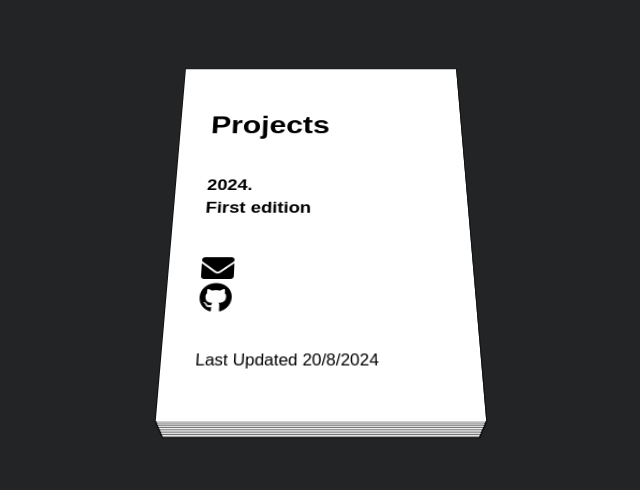
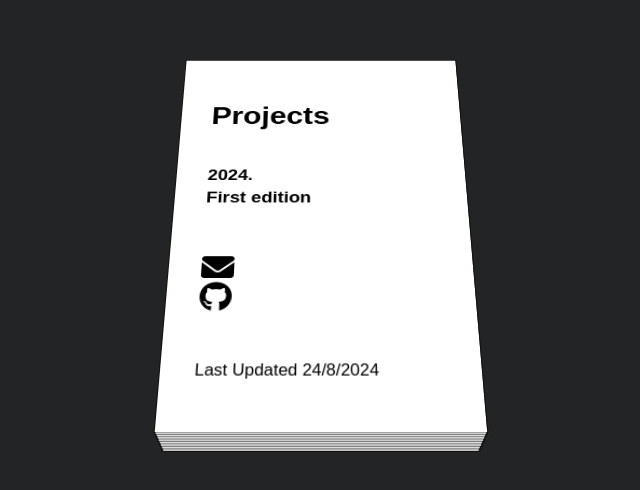
Before and after one commit to Mouri69/project-portfolio, a plain HTML site: page index.html in a window 1280 px wide. Shown: the part 174-664 px from the top of the page, without its empty margins (319-959 px from the left). Drawn offline with Linux system fonts and the light colour scheme.

Commit message:
Added image file, changed date to 24/8/2024, added XO game and 2048 game

```diff
--- a/index.html
+++ b/index.html
@@ -17,7 +17,7 @@
                     <i class="fa-solid fa-envelope"></i>
                 </a>
                 <a href="https://github.com/Mouri69" target="_blank"><i class="fab fa-github"></i></a>
-                <p>Last Updated 20/8/2024</p>
+                <p>Last Updated 24/8/2024</p>
             </div>
             <div class="back">
                 <h2>Snake Game</h2>
@@ -28,7 +28,7 @@
 
         <div class="page">
             <div class="front">
-                <img src="snake.png" alt="Snake Game">
+                <img src="images/snake.png" alt="Snake Game">
                 <a href="https://mouri69-snakegame.vercel.app" target="_blank"><i class="fa-solid fa-diagram-project"></i></a>
             </div>
             <div class="back">
@@ -40,7 +40,7 @@
 
         <div class="page">
             <div class="front">
-                <img src="spy.png" alt="Spy Game">
+                <img src="images/spy.png" alt="Spy Game">
                 <a href="https://mouri69-spygame.vercel.app" target="_blank"><i class="fa-solid fa-diagram-project"></i></a>
             </div>
             <div class="back">
@@ -52,7 +52,7 @@
 
         <div class="page">
             <div class="front">
-                <img src="connect4.jpeg" alt="Connect Four Game">
+                <img src="images/connect4.jpeg" alt="Connect Four Game">
                 <a href="https://mouri69-connect4.vercel.app" target="_blank"><i class="fa-solid fa-diagram-project"></i></a>
             </div>
             <div class="back">
@@ -64,7 +64,7 @@
 
         <div class="page">
             <div class="front">
-                <img src="car.png" alt="vrom-vrom-car">
+                <img src="images/car.png" alt="vrom-vrom-car">
                 <a href="https://mouri69-vromvromcar.vercel.app" target="_blank"><i class="fa-solid fa-diagram-project"></i></a>
             </div>
             <div class="back">
@@ -76,7 +76,7 @@
 
         <div class="page">
             <div class="front">
-                <img src="randomteam.png" alt="Random Team Selector">
+                <img src="images/randomteam.png" alt="Random Team Selector">
                 <a href="https://mouri69-randomteam.vercel.app" target="_blank"><i class="fa-solid fa-diagram-project"></i></a>
             </div>
             <div class="back">
@@ -88,7 +88,7 @@
 
         <div class="page">
             <div class="front">
-                <img src="weather.jpeg" alt="Weather App">
+                <img src="images/weather.jpeg" alt="Weather App">
                 <a href="https://mouri69-weather.vercel.app" target="_blank"><i class="fa-solid fa-diagram-project"></i></a>
             </div>
             <div class="back">
@@ -100,7 +100,7 @@
 
         <div class="page">
             <div class="front">
-                <img src="spotify.png" alt="Spotify Song Recommender">
+                <img src="images/spotify.png" alt="Spotify Song Recommender">
                 <a href="https://mouri69-recommender.vercel.app" target="_blank"><i class="fa-solid fa-diagram-project"></i></a>
             </div>
             <div class="back">
@@ -112,7 +112,7 @@
 
         <div class="page">
             <div class="front">
-                <img src="faceblur.jpeg" alt="Face-Blur">
+                <img src="images/faceblur.jpeg" alt="Face-Blur">
                 <a href="https://mouri69-faceblur.vercel.app" target="_blank"><i class="fa-solid fa-diagram-project"></i></a>
             </div>
             <div class="back">
@@ -124,8 +124,30 @@
 
         <div class="page">
             <div class="front">
-                <img src="livewebchat.png" alt="Live Web Chat">
+                <img src="/images/livewebchat.png" alt="Live Web Chat">
                 <a href="https://mouri69-livewebchat.vercel.app" target="_blank"><i class="fa-solid fa-diagram-project"></i></a>            </div>
+            <div class="back">
+                <h2>Tic-Tac-Toe</h2>
+                <p>The game is played on a grid that's 3 squares by 3 squares. You are X , your friend (or the computer in this case) is O . Players take turns putting their marks in empty squares. The first player to get 3 of her marks in a row (up, down, across, or diagonally) is the winner.</p>
+                <a href="https://github.com/Mouri69/XO-game" target="_blank"><i class="fab fa-github"></i></a>
+            </div>
+        </div>
+
+        <div class="page">
+            <div class="front">
+                <img src="images/tictactoe.jpg" alt="Tic-Tac-Toe">
+                <a href="https://mouri69-xo.vercel.app" target="_blank"><i class="fa-solid fa-diagram-project"></i></a>            </div>
+                <div class="back">
+                    <h2>2048 Game</h2>
+                    <p>This is a web-based implementation of the classic 2048 game. The objective of the game is to slide numbered tiles on a grid to combine them and create a tile with the number 2048. This version includes both desktop and mobile support, with interactive animations and a winning celebration feature.</p>
+                    <a href="https://github.com/Mouri69/2048-Game" target="_blank"><i class="fab fa-github"></i></a>
+                </div>
+        </div>
+
+        <div class="page">
+            <div class="front">
+                <img src="images/2048.jpg" alt="2048 Game">
+                <a href="https://mouri69-2048.vercel.app" target="_blank"><i class="fa-solid fa-diagram-project"></i></a>            </div>
             <div class="back">
                 <h3>Finalis</h3>
                 <p>Fin.</p>
```
Also changed, not shown: images/2048.jpg (added), images/car.png (renamed from car.png), images/connect4.jpeg (renamed from connect4.jpeg), images/faceblur.jpeg (renamed from faceblur.jpeg), images/livewebchat.png (renamed from livewebchat.png), images/randomteam.png (renamed from randomteam.png), images/snake.png (renamed from snake.png), images/spotify.png (renamed from spotify.png), images/spy.png (renamed from spy.png), images/tictactoe.jpg (added), images/weather.jpeg (renamed from weather.jpeg).
